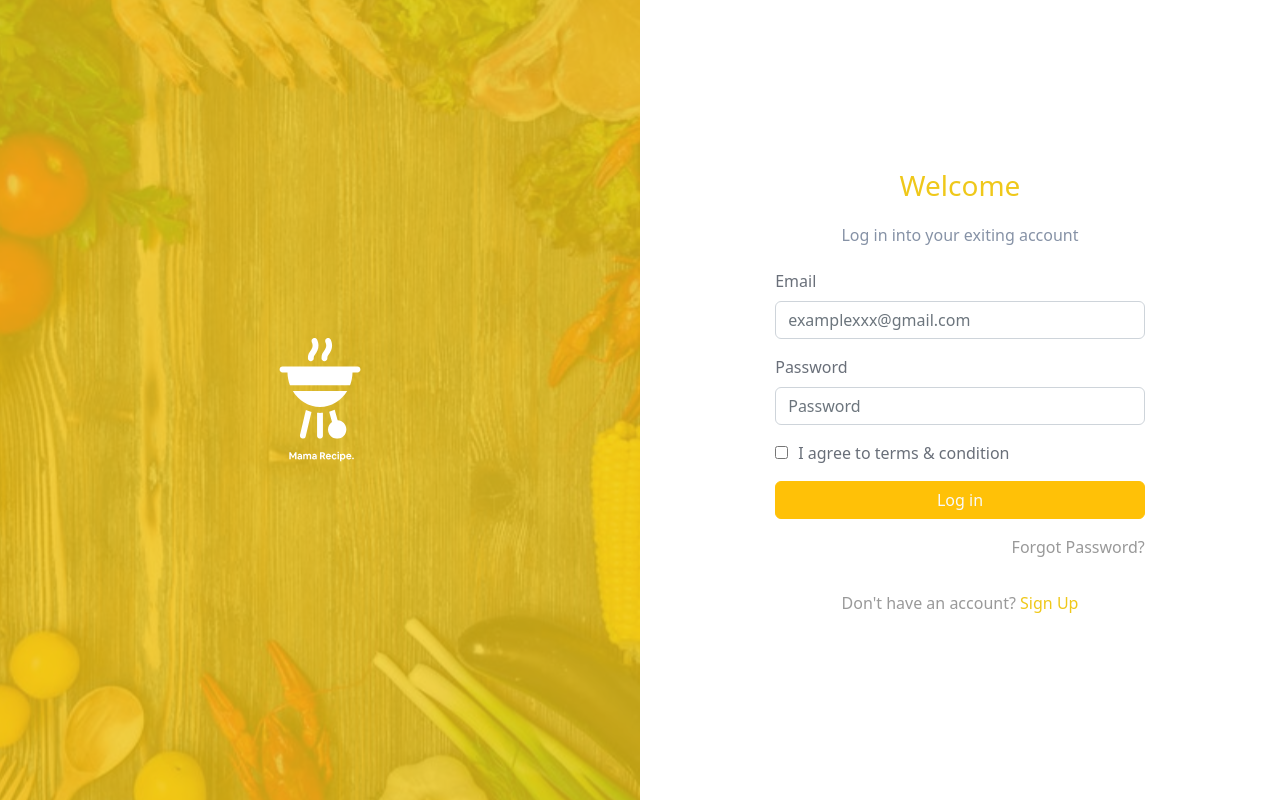
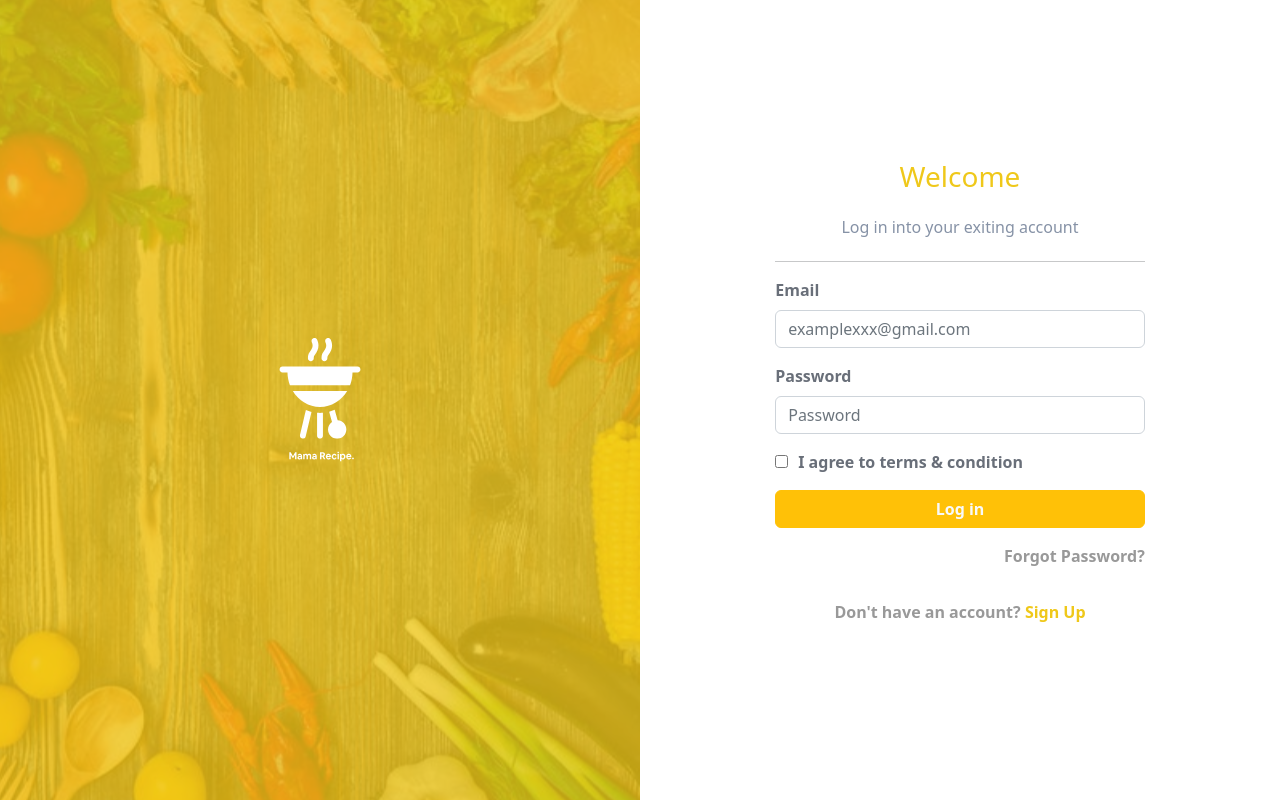
Before and after one commit to 20000710/Recipe-App-Frontend, a React (Create React App) app: page /login in a window 1280 px wide. Built offline with nearby package versions, Linux system fonts and the light colour scheme.

Commit message:
add features login

```diff
--- a/src/components/config/actions/userActions.jsx
+++ b/src/components/config/actions/userActions.jsx
@@ -19,10 +19,36 @@ export const register = (data, navigate, setLoading) => async (dispatch) => {
   } catch (error) {
     console.log(error.response.data.error);
     Swal.fire({
-      text: error.response.data.message,
+      title: error.response.data.message,
       text: error.response.data.error,
       icon: "warning",
     });
     setLoading(false);
   }
 };
+
+export const login = (data, navigate, setLoading) => async (dispatch) => {
+  try {
+    const result = await axios.post(
+      process.env.REACT_APP_API_BACKEND + "/auth/login",
+      data
+    );
+
+    const user = result.data.data;
+    dispatch({ type: "LOGIN_SUCCESS", payload: user });
+    localStorage.setItem("token", result.data.token);
+    Swal.fire({
+      text: result.data.message,
+      icon: "success",
+    });
+    navigate("/home");
+  } catch (error) {
+    console.log(error);
+    Swal.fire({
+      text: error.response.data.error,
+      text: error.response.data.message,
+      icon: "error",
+    });
+    setLoading(false);
+  }
+};
--- a/src/components/config/reducer/userReducer.jsx
+++ b/src/components/config/reducer/userReducer.jsx
@@ -19,6 +19,11 @@ export const usersReducers = (state = initialState, action) => {
       ...state,
       data: action.payload,
     };
+  } else if (action.type === "LOGIN_SUCCESS") {
+    return {
+      ...state,
+      data: action.payload,
+    };
   } else {
     return state;
   }
--- a/src/pages/auth/login/Login.jsx
+++ b/src/pages/auth/login/Login.jsx
@@ -1,10 +1,44 @@
 import React from "react";
-import { Link } from "react-router-dom";
+import { useState } from "react";
+import { useDispatch } from "react-redux";
+import { Link, useNavigate } from "react-router-dom";
+import Swal from "sweetalert2";
 import Bg from "../../../asset/img/Mask Group.svg";
 import Masak from "../../../asset/img/wajan.svg";
+import { login } from "../../../components/config/actions/userActions";
 import "./login.css";
 
 const Login = () => {
+  const dispatch = useDispatch();
+  const navigate = useNavigate();
+  const [loading, setLoading] = useState(false);
+  const [isChecked, setIsChecked] = useState(false);
+  const [form, setForm] = useState({
+    email: "",
+    password: "",
+  });
+
+  const handleChange = (e) => {
+    setForm({
+      ...form,
+      [e.target.name]: e.target.value,
+    });
+  };
+
+  const handleSubmit = (e) => {
+    e.preventDefault();
+    setLoading(true);
+    if (!isChecked) {
+      Swal.fire({
+        text: "please agree terms & condition",
+        icon: "error",
+      });
+      setLoading(false);
+      return;
+    }
+    dispatch(login(form, navigate, setLoading));
+  };
+
   return (
     <div className="container-fluid">
       <main>
@@ -21,48 +55,79 @@ const Login = () => {
                 <h3>Welcome</h3>
                 <h6 className="my-4">Log in into your exiting account</h6>
               </div>
-              <form>
+              <hr />
+              {/* form */}
+              <form onSubmit={handleSubmit}>
                 <div className="mail">
-                  <label for="email" className="form-label">
+                  <label for="email" className="form-label wb">
                     Email
                   </label>
                   <input
                     type="email"
                     className="form-control"
                     id="email"
+                    required
                     placeholder="examplexxx@gmail.com"
+                    name="email"
+                    onChange={handleChange}
                   />
                 </div>
                 <div className="psw mt-3">
-                  <label for="password" className="form-label">
+                  <label for="password" className="form-label wb">
                     Password
                   </label>
                   <input
                     type="password"
                     className="form-control"
+                    required
                     id="password"
                     placeholder="Password"
+                    name="password"
+                    onChange={handleChange}
                   />
                 </div>
                 <div className="my-3">
-                  <input type="checkbox" id="check" className="ml-3" />
-                  <label for="check" className="check">
+                  <input
+                    type="checkbox"
+                    id="check"
+                    className="ml-3"
+                    onChange={(e) => setIsChecked(e.target.checked)}
+                  />
+                  <label for="check" className="check wb">
                     I agree to terms & condition
                   </label>
                 </div>
-                <button className="btn btn-warning width-btn text-light">
-                  Log in
-                </button>
+
+                {loading ? (
+                  <button
+                    type="submit"
+                    className="btn btn-warning width-btn text-light my-3 wb"
+                    disabled
+                  >
+                    <span
+                      className="spinner-border spinner-border-sm"
+                      role="status"
+                      aria-hidden="true"
+                    />
+                  </button>
+                ) : (
+                  <button
+                    type="submit"
+                    className="btn btn-warning width-btn text-light wb"
+                  >
+                    Log in
+                  </button>
+                )}
               </form>
-              <div className="forgot-psw my-3 d-flex justify-content-end">
+              <div className="forgot-psw my-3 d-flex justify-content-end wb">
                 <p>
                   <Link to="/forgotpassword">Forgot Password?</Link>
                 </p>
               </div>
-              <div className="sign-up d-flex justify-content-center">
+              <div className="sign-up d-flex justify-content-center wb">
                 <p>
                   Don't have an account?{" "}
-                  <Link to="/signup" className="signup">
+                  <Link to="/signup" className="signup wb">
                     Sign Up
                   </Link>
                 </p>
--- a/src/pages/auth/login/login.css
+++ b/src/pages/auth/login/login.css
@@ -59,6 +59,10 @@ a {
   color: #efc81a !important;
 }
 
+.wb {
+  font-weight: bold !important;
+}
+
 @media screen and (max-width: 600px) {
   .form-input {
     width: 88%;
--- a/src/pages/auth/register/Register.jsx
+++ b/src/pages/auth/register/Register.jsx
@@ -78,10 +78,11 @@ const Register = () => {
                   Create new account to access all features
                 </h6>
               </div>
+              <hr />
               {/* form */}
               <form onSubmit={handleSubmit}>
                 <div className="name">
-                  <label for="name" className="form-label">
+                  <label for="name" className="form-label wb">
                     Name
                   </label>
                   <input
@@ -95,7 +96,7 @@ const Register = () => {
                   />
                 </div>
                 <div className="email mt-3">
-                  <label for="email" className="form-label">
+                  <label for="email" className="form-label wb">
                     Email address*
                   </label>
                   <input
@@ -109,7 +110,7 @@ const Register = () => {
                   />
                 </div>
                 <div className="phone mt-3">
-                  <label for="phone" className="form-label">
+                  <label for="phone" className="form-label wb">
                     Phone Number
                   </label>
                   <input
@@ -123,7 +124,7 @@ const Register = () => {
                   />
                 </div>
                 <div className="new-psw mt-3">
-                  <label for="new-psw" className="form-label">
+                  <label for="new-psw" className="form-label wb">
                     Create New Password
                   </label>
                   <input
@@ -141,11 +142,11 @@ const Register = () => {
                   </p>
                 </div>
                 <div className="psw mt-3">
-                  <label for="psw" className="form-label">
+                  <label for="psw" className="form-label wb">
                     New Password
                   </label>
                   <input
-                    type="text"
+                    type="password"
                     className="form-control"
                     id="psw"
                     required
@@ -161,7 +162,7 @@ const Register = () => {
                     id="check"
                     onChange={(e) => setIsChecked(e.target.checked)}
                   />
-                  <label for="check" className="check">
+                  <label for="check" className="check wb">
                     I agree to terms & condition
                   </label>
                 </div>
@@ -180,17 +181,14 @@ const Register = () => {
                 ) : (
                   <button
                     type="submit"
-                    className="btn btn-warning width-btn text-light my-3"
+                    className="btn btn-warning width-btn text-light my-3 wb"
                   >
-                    Primary
+                    Sing Up
                   </button>
                 )}
-                {/* <button className="btn btn-warning width-btn text-light my-3">
-                  Register Account
-                </button> */}
               </form>
 
-              <div className="sign-up d-flex justify-content-center">
+              <div className="sign-up d-flex justify-content-center wb fz">
                 <p>
                   Already have an account?{" "}
                   <Link to="/login" className="login-here">
--- a/src/pages/auth/register/register.css
+++ b/src/pages/auth/register/register.css
@@ -53,8 +53,15 @@ span {
   margin-left: 10px;
 }
 
+.wb {
+  font-weight: bold !important;
+}
+
 @media screen and (max-width: 600px) {
   .form-input {
     width: 88%;
   }
+  .fz {
+    font-size: 14px;
+  }
 }
```
